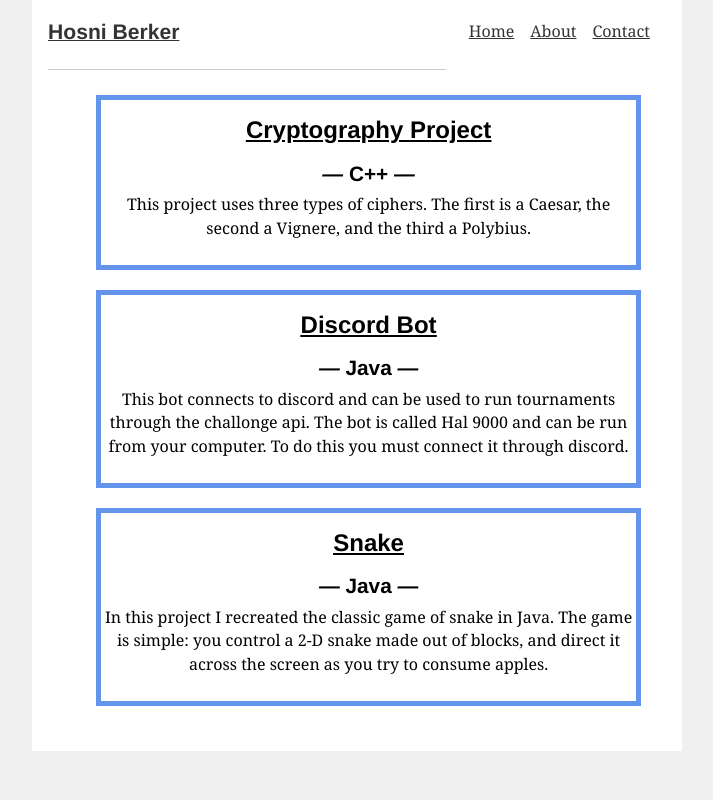
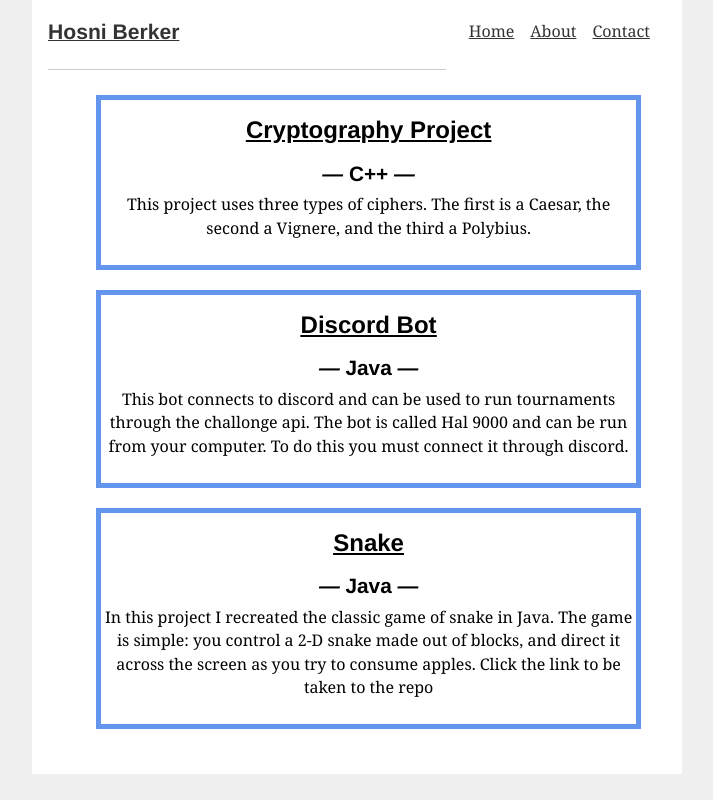
Before and after one commit to hberker/hberker.github.io, a Gatsby site in the folder gatsby-site/: page / in a window 1280 px wide. Shown: the whole page, without its empty margins (283-996 px from the left). Built offline with nearby package versions, Linux system fonts and the light colour scheme; Gatsby itself is replaced by a stand-in of ours.

Commit message:
adds text

```diff
--- a/gatsby-site/src/pages/index.js
+++ b/gatsby-site/src/pages/index.js
@@ -43,7 +43,7 @@ export default () =>
           lang = "Java"
           excerpt ="In this project I recreated the classic game of snake in Java.
           The game is simple: you control a 2-D snake made out of blocks, and direct
-           it across the screen as you try to consume apples."
+           it across the screen as you try to consume apples. Click the link to be taken to the repo"
           link = "https://github.com/hberker/Snake"
         />
       </ul>
```
